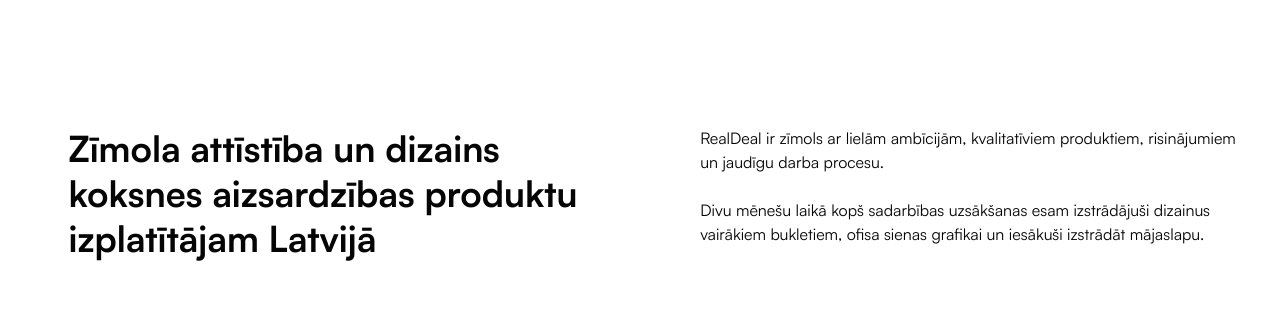
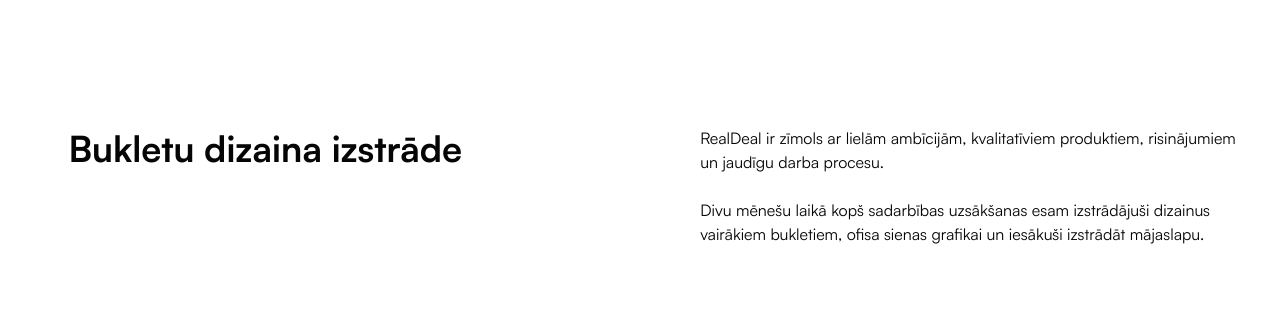
Before and after one commit to rjsaulitis/reinards, a Next.js app: page /portfolio/realdeal in a window 1280 px wide. Shown: the part 802-1113 px from the top of the page. Built offline with nearby package versions, Linux system fonts and the light colour scheme.

Commit message:
Fix false info

```diff
--- a/pages/portfolio/realdeal.js
+++ b/pages/portfolio/realdeal.js
@@ -20,7 +20,7 @@ export default function CaseStudy() {
       <Navbar float></Navbar>
       <Header cover="realdeal/a4-brochure.jpg"></Header>
       <Container>
-        <Details title="Zīmola attīstība un dizains koksnes aizsardzības produktu izplatītājam Latvijā">
+        <Details title="Bukletu dizaina izstrāde">
         RealDeal ir zīmols ar lielām ambīcijām, kvalitatīviem produktiem, risinājumiem un jaudīgu darba procesu.
 <br/><br/>
 Divu mēnešu laikā kopš sadarbības uzsākšanas esam izstrādājuši dizainus vairākiem bukletiem, ofisa sienas grafikai un iesākuši izstrādāt mājaslapu.
--- a/pages/portfolio/vdc.js
+++ b/pages/portfolio/vdc.js
@@ -20,7 +20,7 @@ export default function CaseStudy() {
       <Navbar float></Navbar>
       <Header cover="vdc/vdc.jpg"></Header>
       <Container>
-        <Details title="Modernas mājaslapas dizains & izstrāde Veģetatīvās Distonijas Centram">
+        <Details title="Modernas mājaslapas izstrāde Veģetatīvās Distonijas Centram">
           Projekta uzdevums bija izveidot jaunu uzņēmuma mājaslapu, kas būtu pēc iespējas patīkamāka lietotājam, uzmanību pievēršot UX dizainam, animācijām, ātrai lapas ielādei un navigācijas izveidei tā, lai ir pēc iespējas vieglāk sazināties un pierakstīties uz seansu.
                       <br/><br/>
           Mājaslapas ielāde ir zibenīgi ātra, pateicoties PWA tehnoloģijai, optimizētiem attēliem un Next.js maģijai.
```
